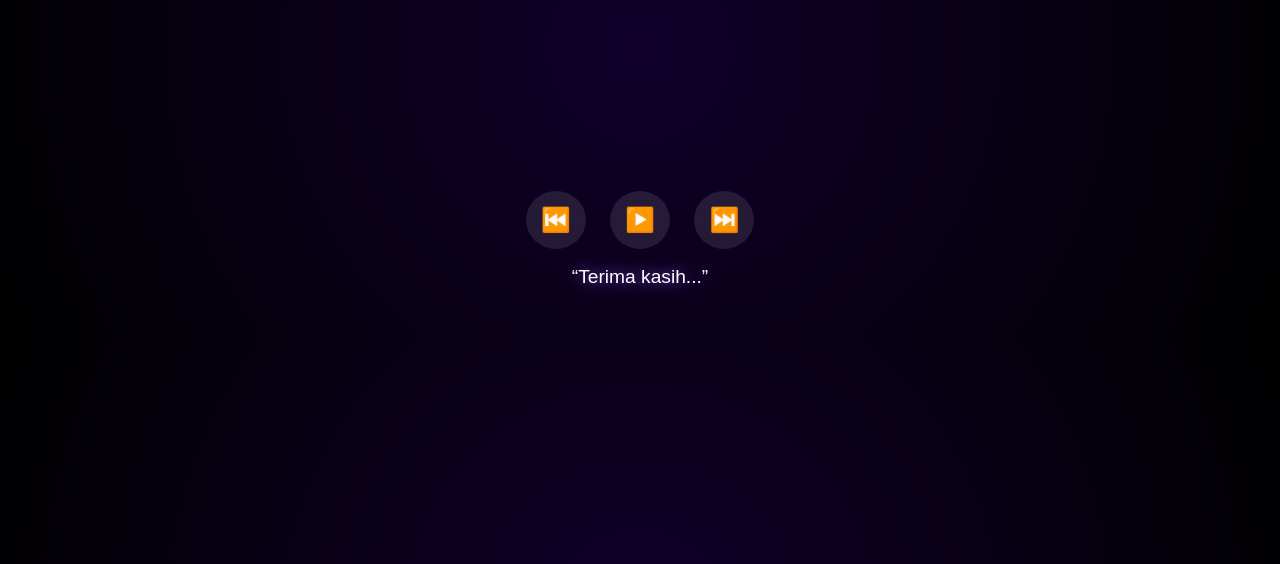
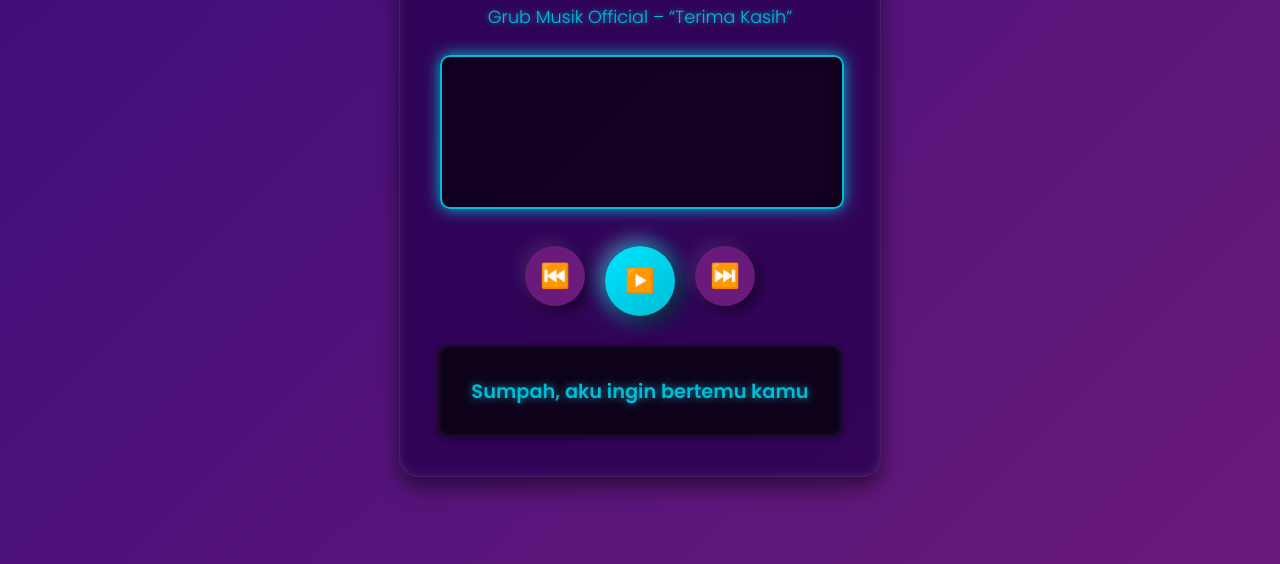
Before and after one commit to louissssMultiDevice/dizi, a plain HTML site: page index.html in a window 1280 px wide. Shown: the part 236-800 px from the top of the page. Drawn offline with Linux system fonts and the light colour scheme.

Commit message:
Update index.html

```diff
--- a/index.html
+++ b/index.html
@@ -3,66 +3,261 @@
 <head>
   <meta charset="UTF-8" />
   <meta name="viewport" content="width=device-width, initial-scale=1.0">
-  <title>DIZI Music Official</title>
-  <link rel="stylesheet" href="./public/styles.css">
+  <title>DIZI Music Official - Terima Kasih</title>
+  <style>
+    /* Menggunakan font dari Google Fonts */
+    @import url('https://fonts.googleapis.com/css2?family=Poppins:wght@300;600;800&display=swap');
+
+    /* Variabel Warna (Tema Biru-Ungu) */
+    :root {
+      --color-primary: #3c0c7a; /* Ungu gelap untuk background */
+      --color-secondary: #6a1a7a; /* Ungu lebih terang */
+      --color-accent: #00bcd4; /* Biru terang/Cyan untuk highlight */
+      --color-text-light: #f0f0f0;
+      --color-text-dark: #333;
+      --shadow-3d: 0 10px 20px rgba(0, 0, 0, 0.5), inset 0 0 10px rgba(255, 255, 255, 0.1);
+    }
+
+    /* Styling Body dan Container */
+    body {
+      font-family: 'Poppins', sans-serif;
+      margin: 0;
+      display: flex;
+      justify-content: center;
+      align-items: center;
+      min-height: 100vh;
+      /* Background Biru-Ungu Gradien */
+      background: linear-gradient(135deg, var(--color-primary), var(--color-secondary));
+      color: var(--color-text-light);
+      overflow: hidden;
+      perspective: 1000px; /* Untuk efek 3D yang lebih baik */
+    }
+
+    .container {
+      background: rgba(40, 0, 80, 0.8); /* Background semi-transparan */
+      padding: 40px;
+      border-radius: 20px;
+      box-shadow: var(--shadow-3d);
+      text-align: center;
+      max-width: 90%;
+      width: 400px;
+      position: relative;
+      border: 1px solid rgba(255, 255, 255, 0.1);
+      backdrop-filter: blur(10px); /* Efek kaca (Glassmorphism) */
+      transform: rotateY(0deg);
+      transition: transform 0.5s ease-out;
+    }
+
+    .container:hover {
+      transform: rotateY(5deg); /* Efek 3D kecil saat di-hover */
+    }
+
+    /* --- Logo DIZI 3D Metalik --- */
+    .logo {
+      font-size: 4em;
+      font-weight: 800;
+      margin: 0 0 5px 0;
+      letter-spacing: 5px;
+      /* Efek teks 3D Emas/Metalik */
+      color: #ffd700;
+      text-shadow:
+        0 1px 0 #ccc,
+        0 2px 0 #bbb,
+        0 4px 0 #aaa,
+        0 6px 1px rgba(0,0,0,.1),
+        0 0 5px rgba(0,0,0,.1),
+        0 3px 5px rgba(0,0,0,.2),
+        0 10px 10px rgba(0,0,0,.2),
+        0 20px 20px rgba(0,0,0,.15);
+    }
+
+    .subtitle {
+      font-size: 1.1em;
+      font-weight: 300;
+      margin-bottom: 25px;
+      color: var(--color-accent);
+      text-shadow: 0 0 5px rgba(0, 188, 212, 0.8);
+    }
+
+    /* --- Visualizer Canggih --- */
+    #visualizer {
+      width: 100%;
+      height: 150px;
+      border-radius: 10px;
+      background: rgba(0, 0, 0, 0.6);
+      margin-bottom: 30px;
+      /* Border dengan efek glow */
+      box-shadow: inset 0 0 15px rgba(0, 0, 0, 0.5), 0 0 15px var(--color-accent);
+      border: 2px solid var(--color-accent);
+    }
+
+    /* --- Kontrol Tombol --- */
+    .controls {
+      display: flex;
+      justify-content: center;
+      gap: 20px;
+      margin-bottom: 30px;
+    }
+
+    .btn {
+      background: var(--color-secondary);
+      color: var(--color-text-light);
+      border: none;
+      border-radius: 50%;
+      width: 60px;
+      height: 60px;
+      font-size: 1.5em;
+      cursor: pointer;
+      transition: all 0.2s ease-in-out;
+      /* Shadow tombol Neumorphism */
+      box-shadow:
+        5px 5px 15px rgba(0, 0, 0, 0.5),
+        -5px -5px 15px rgba(255, 255, 255, 0.1);
+    }
+
+    .btn:hover {
+      background: var(--color-accent);
+      color: var(--color-text-dark);
+      transform: scale(1.05);
+      box-shadow: 0 0 20px var(--color-accent);
+    }
+
+    .btn.play {
+      width: 70px;
+      height: 70px;
+      /* Gradien untuk kesan glossy/metalik */
+      background: linear-gradient(145deg, #00e5ff, var(--color-accent));
+      /* Shadow yang lebih menonjol */
+      box-shadow:
+        8px 8px 20px rgba(0, 0, 0, 0.6),
+        -8px -8px 20px rgba(255, 255, 255, 0.15),
+        0 0 25px var(--color-accent); /* Glow */
+    }
+
+    /* Efek tombol Play/Pause ditekan (realistis) */
+    .btn.play.active {
+      /* Membalikkan shadow untuk efek "ditekan ke dalam" */
+      box-shadow:
+        inset 5px 5px 10px rgba(0, 0, 0, 0.7),
+        inset -5px -5px 10px rgba(255, 255, 255, 0.15),
+        0 0 10px var(--color-accent); /* Glow lebih redup */
+      transform: scale(0.98); /* Sedikit menyusut saat ditekan */
+    }
+
+    .btn.play:hover {
+      transform: scale(1.1);
+      box-shadow:
+        8px 8px 25px rgba(0, 0, 0, 0.7),
+        -8px -8px 25px rgba(255, 255, 255, 0.2),
+        0 0 35px #00e5ff;
+    }
+
+    /* --- Lirik Mengambang (Kotak Teks) --- */
+    .lyrics-box {
+      background: rgba(0, 0, 0, 0.7);
+      color: var(--color-accent);
+      padding: 15px 20px;
+      border-radius: 10px;
+      font-size: 1.2em;
+      font-weight: 600;
+      height: 60px;
+      display: flex;
+      align-items: center;
+      justify-content: center;
+      text-shadow: 0 0 8px rgba(0, 188, 212, 0.8);
+      box-shadow: 0 2px 10px rgba(0, 0, 0, 0.5), inset 0 0 5px rgba(255, 255, 255, 0.1);
+      /* Animasi pergerakan kecil */
+      animation: pulse-lyrics 5s infinite alternate;
+    }
+
+    @keyframes pulse-lyrics {
+      0% { transform: scale(1); opacity: 0.9; }
+      100% { transform: scale(1.01); opacity: 1; }
+    }
+  </style>
 </head>
 <body>
   <div class="container">
     <h1 class="logo">DIZI</h1>
     <p class="subtitle">Grub Musik Official – “Terima Kasih”</p>
 
-    <canvas id="visualizer"></canvas>
+    <canvas id="visualizer" width="400" height="150"></canvas>
 
-    <audio id="audio" src="./public/Terimakasih.mp3"></audio>
+    <audio id="audio" src="./public/Terimakasih.mp3" preload="auto"></audio>
 
     <div class="controls">
-      <button id="prev" class="btn">⏮️</button>
-      <button id="play" class="btn play">▶️</button>
-      <button id="next" class="btn">⏭️</button>
+      <button id="prev" class="btn" aria-label="Previous Track">⏮️</button>
+      <button id="play" class="btn play" aria-label="Play/Pause">▶️</button>
+      <button id="next" class="btn" aria-label="Next Track">⏭️</button>
     </div>
 
-    <div id="lyricsBox" class="lyrics">“Terima kasih...”</div>
+    <div id="lyricsBox" class="lyrics-box" aria-live="polite">
+        “Sumpah, aku ingin bertemu kamu...”
+    </div>
+  </div>
 
 <script type="module">
+  // Pastikan browser mendukung AudioContext
+  window.AudioContext = window.AudioContext || window.webkitAudioContext;
+
   const audio = document.getElementById("audio");
   const playBtn = document.getElementById("play");
   const canvas = document.getElementById("visualizer");
   const ctx = canvas.getContext("2d");
+
+  // Menyesuaikan ukuran canvas
   canvas.width = canvas.offsetWidth;
   canvas.height = canvas.offsetHeight;
 
   const audioCtx = new AudioContext();
   const src = audioCtx.createMediaElementSource(audio);
   const analyser = audioCtx.createAnalyser();
+
+  // Konfigurasi Analyser
+  analyser.fftSize = 256;
   src.connect(analyser);
   analyser.connect(audioCtx.destination);
-    analyser.fftSize = 256;
+
 
   const bufferLength = analyser.frequencyBinCount;
   const dataArray = new Uint8Array(bufferLength);
 
+  // Fungsi Gambar Visualizer
   function draw() {
     requestAnimationFrame(draw);
     analyser.getByteFrequencyData(dataArray);
-      ctx.fillStyle = "rgba(0,0,0,0.2)";
+
+    // Clear canvas dengan sedikit transparansi untuk efek "trail"
+    ctx.fillStyle = "rgba(40, 0, 80, 0.5)";
     ctx.fillRect(0, 0, canvas.width, canvas.height);
+
     const barWidth = (canvas.width / bufferLength) * 2.5;
     let x = 0;
+
     for (let i = 0; i < bufferLength; i++) {
       const barHeight = dataArray[i] * 1.2;
-        ctx.fillStyle = `hsl(${260 + i * 1.2}, 100%, 60%)`;
+
+      // Menggunakan warna gradien biru-ungu
+      const hue = 260 + i * 1.2;
+      ctx.fillStyle = `hsl(${hue}, 100%, 60%)`;
+
       ctx.fillRect(x, canvas.height - barHeight, barWidth, barHeight);
       x += barWidth + 1;
     }
   }
 
+  // Kontrol Play/Pause
   playBtn.onclick = async () => {
+    // Memastikan AudioContext dimulai saat interaksi pengguna
+    if (audioCtx.state === 'suspended') {
       await audioCtx.resume();
+    }
+
     if (audio.paused) {
       audio.play();
       playBtn.classList.add("active");
       playBtn.textContent = "⏸️";
-        draw();
+      draw(); // Mulai visualizer
     } else {
       audio.pause();
       playBtn.classList.remove("active");
@@ -70,7 +265,7 @@
     }
   };
 
-    // Lirik bergerak
+  // --- Lirik Bergerak / Floating Lyrics ---
   const lyrics = [
     "Sumpah, aku ingin bertemu kamu",
     "Ku ingin engkau ada di sampingku",
@@ -103,12 +298,14 @@
     "Ku hanya bisa tersenyum mendengarnya",
     "Memendam kecewa, kau senang di sana",
     "Terima kasih…",
-♪",
+    "♪ Instrumental ♪",
     "Terima kasih...",
-"♪",
+    "♪ Instrumental ♪",
     "Terima kasih..."
   ];
+
   let i = 0;
+  // Interval lirik diubah menjadi 5 detik
   setInterval(() => {
     document.getElementById("lyricsBox").innerText = lyrics[i];
     i = (i + 1) % lyrics.length;
```
Lines whose indentation alone changed are shown as unchanged.
